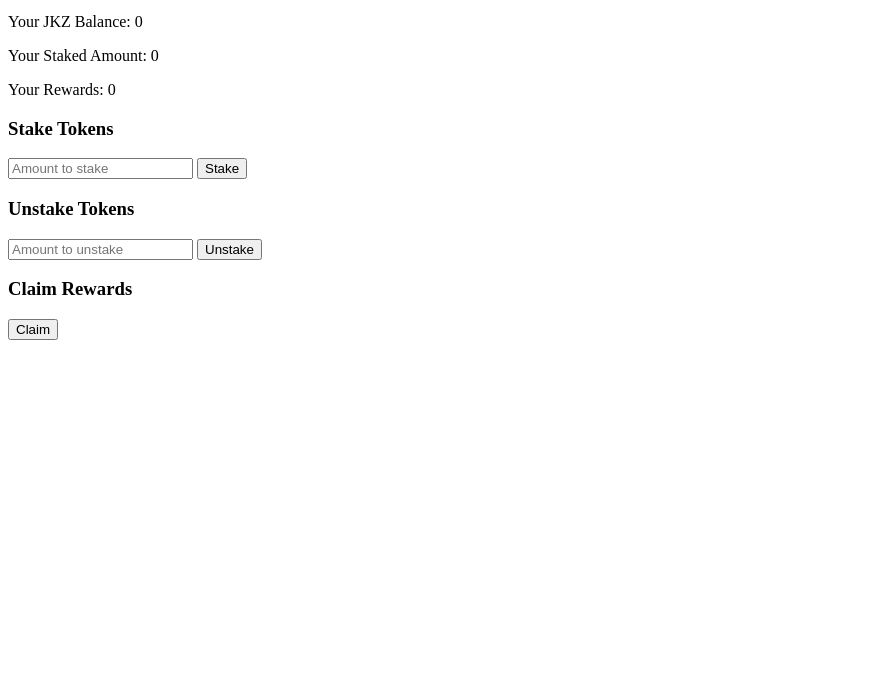
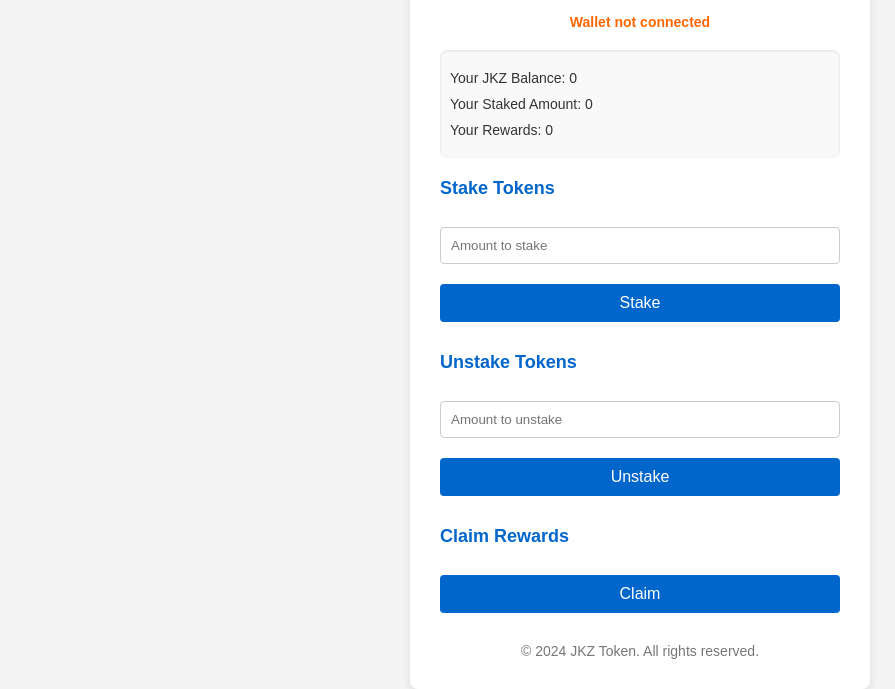
Before and after one commit to JKZuk/JKZuk.github.io, a plain HTML site: page index.html in a window 1280 px wide. Shown: the part 138-827 px from the top of the page, without its empty margins (0-895 px from the left). Before the commit the page ends 800 px from the top, so only its background shows below. Drawn offline with Linux system fonts and the light colour scheme.

Commit message:
Update index.html

```diff
--- a/index.html
+++ b/index.html
@@ -5,14 +5,95 @@
     <meta name="viewport" content="width=device-width, initial-scale=1.0">
     <title>JKZ Token Staking</title>
     <script src="https://cdn.jsdelivr.net/gh/ethereum/web3.js@1.3.0/dist/web3.min.js"></script>
+    <style>
+        body {
+            font-family: 'Arial', sans-serif;
+            background-color: #f4f4f4;
+            color: #333;
+            margin: 0;
+            padding: 0;
+            display: flex;
+            justify-content: center;
+            align-items: center;
+            min-height: 100vh;
+        }
+        .container {
+            background-color: #fff;
+            padding: 20px 30px;
+            border-radius: 8px;
+            box-shadow: 0 2px 10px rgba(0, 0, 0, 0.1);
+            max-width: 400px;
+            width: 100%;
+        }
+        h1 {
+            font-size: 24px;
+            margin-bottom: 20px;
+            text-align: center;
+            color: #0066cc;
+        }
+        p {
+            font-size: 14px;
+            margin: 10px 0;
+        }
+        .balance-info {
+            background-color: #f9f9f9;
+            padding: 10px;
+            border-radius: 8px;
+            margin-bottom: 20px;
+            box-shadow: inset 0 1px 3px rgba(0, 0, 0, 0.1);
+        }
+        h3 {
+            font-size: 18px;
+            margin-top: 20px;
+            color: #0066cc;
+        }
+        input[type="number"] {
+            width: 100%;
+            padding: 10px;
+            margin: 10px 0;
+            border: 1px solid #ccc;
+            border-radius: 4px;
+            box-sizing: border-box;
+        }
+        button {
+            width: 100%;
+            padding: 10px;
+            margin: 10px 0;
+            background-color: #0066cc;
+            color: #fff;
+            border: none;
+            border-radius: 4px;
+            cursor: pointer;
+            font-size: 16px;
+        }
+        button:hover {
+            background-color: #005bb5;
+        }
+        #walletAddress {
+            text-align: center;
+            margin-bottom: 20px;
+            font-weight: bold;
+            color: #ff6600;
+        }
+        .footer {
+            text-align: center;
+            font-size: 12px;
+            color: #777;
+            margin-top: 20px;
+        }
+    </style>
 </head>
 <body>
+    <div class="container">
         <h1>JKZ Token Staking</h1>
         <button onclick="connectWallet()">Connect Wallet</button>
         <p id="walletAddress">Wallet not connected</p>
+
+        <div class="balance-info">
             <p>Your JKZ Balance: <span id="balance">0</span></p>
             <p>Your Staked Amount: <span id="stakedAmount">0</span></p>
             <p>Your Rewards: <span id="rewards">0</span></p>
+        </div>
 
         <h3>Stake Tokens</h3>
         <input type="number" id="stakeAmount" placeholder="Amount to stake">
@@ -24,6 +105,11 @@
 
         <h3>Claim Rewards</h3>
         <button onclick="claimRewards()">Claim</button>
+
+        <div class="footer">
+            <p>&copy; 2024 JKZ Token. All rights reserved.</p>
+        </div>
+    </div>
 
 
     <script>
```
Lines whose indentation alone changed are shown as unchanged.
